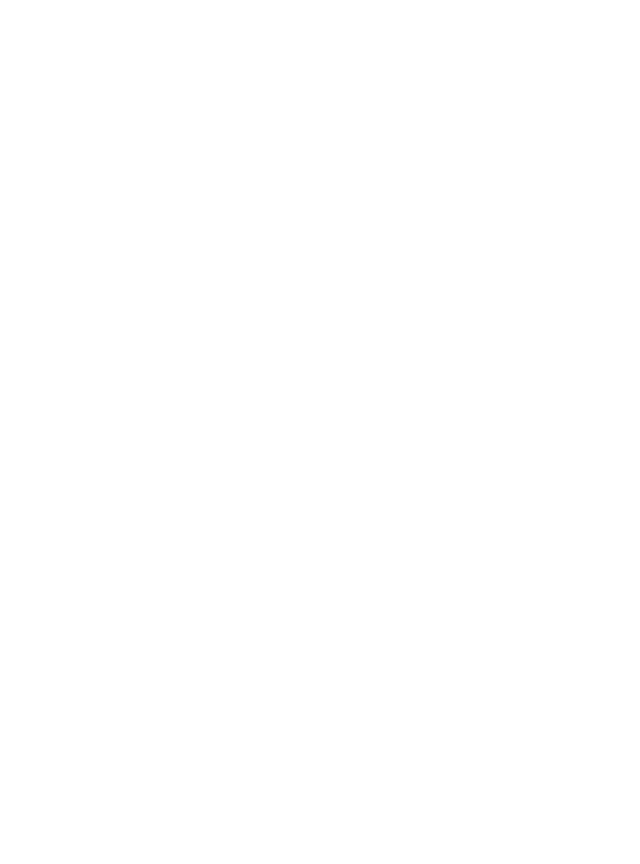
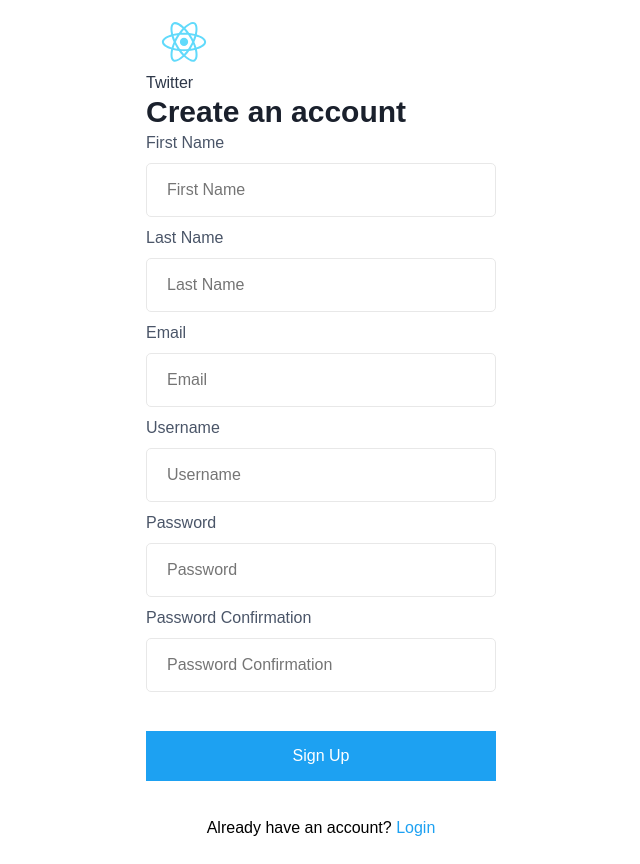
Before and after one commit to misael-diaz/react-app-twitter, a React (Create React App) app in the folder twitter/: page /signup in a window 1280 px wide. Before the commit this address had no page. Shown: the part 160-1024 px from the top of the page, without its empty margins (319-959 px from the left). Before the commit the page ends 800 px from the top, so only its background shows below. Built offline with nearby package versions, Linux system fonts and the light colour scheme.

Commit message:
posts user info to the API upon signup
COMMENTS:
The implemented logic is very similar to that of the login page.

Code passes the signup and login tests.

Users can now create their accounts and proceed to the /home page
after authentication (via the /login page).

```diff
--- a/twitter/src/components/App.jsx
+++ b/twitter/src/components/App.jsx
@@ -2,7 +2,7 @@ import { createBrowserRouter, RouterProvider } from "react-router-dom";
 
 import Public from "./public";
 import Login from "./public/login";
-//import Signup from "./public/signup";
+import Signup from "./public/signup";
 import Private from "./private";
 
 import "../css/style.css";
@@ -16,12 +16,10 @@ const router = createBrowserRouter([
     path: '/login',
     element: <Login/>
   },
-  /*
   {
     path: '/signup',
     element: <Signup/>
   },
-  */
   {
     path: '/home',
     element: <Private/>
--- a/twitter/src/components/public/signup/index.jsx
+++ b/twitter/src/components/public/signup/index.jsx
@@ -13,31 +13,87 @@ const Signup = () => {
       email: "",
       username: "",
       password: "",
-      confirmation: "",		// password-confirmation
-      login: false
+      confirmation: ""		// password-confirmation
     }
   );
 
+  const [signUpRequest, setSignUpRequest] = useState(false);
+  const [response, setResponse] = useState({});
   const [message, setMessage] = useState({});
 
   useEffect( () => {
 
-    const item = localStorage.getItem("user");
+    const post = async () => {
+      const { confirmation, ...userInfo  } = user;
+      const url = `${process.env.REACT_APP_TWITTER_API_URI}/api/users/signup`;
+      const info = JSON.stringify({ user: userInfo });
 
-    if (item != null)
+      const res = await fetch(url, {
+	method: "POST",
+	mode: "cors",
+	headers: {
+	  "Content-Type": "application/json"
+	},
+	body: info
+      });
+
+      const stat = res.status;
+      const data = await res.json();
+      setResponse({ stat: stat, data: data });
+
+    };
+
+    const hasLoggedIn = localStorage.getItem("login");
+
+    if (hasLoggedIn != null)
     {
 
-      const storedUser = JSON.parse(item);
-      const { login } = storedUser;
-
-      if (login)
+      if (hasLoggedIn)
       {
 	window.location = "/home";
       }
 
     }
+    else
+    {
+      if (signUpRequest)
+      {
+	post();
 
-  }, []);
+	if ( Object.hasOwn(response, 'stat') )
+	{
+	  const { stat, data } = response;
+
+	  if (stat === 500)
+	  {
+	    const { message } = data;
+	    const cls = "error";
+	    const msg = message;
+	    setMessage({ class: cls, content: msg });
+	    setSignUpRequest(false);
+	    setResponse({});
+	    return;
+	  }
+
+	  if (stat === 200)
+	  {
+	    const { message } = data;
+	    const cls = "success";
+	    const msg = message;
+	    setMessage({ class: cls, content: msg });
+
+	    const delay = 2500;
+	    setTimeout( () => {
+	      window.location = "/login";
+	    }, delay);
+
+	    setSignUpRequest(false);
+	    setResponse({});
+	  }
+	}
+      }
+    }
+  }, [user, response, signUpRequest]);
 
   const hasWhitespace = (str) => {
 
@@ -195,16 +251,7 @@ const Signup = () => {
       return;
     }
 
-    const cls = "success";
-    const msg = "account has been been created";
-    setMessage({ class: cls, content: msg });
-
-    localStorage.setItem("user", JSON.stringify(user));
-
-    const delay = 2500;
-    setTimeout( () => {
-      window.location = "/login";
-    }, delay);
+    setSignUpRequest(true);
 
   };
 
```
